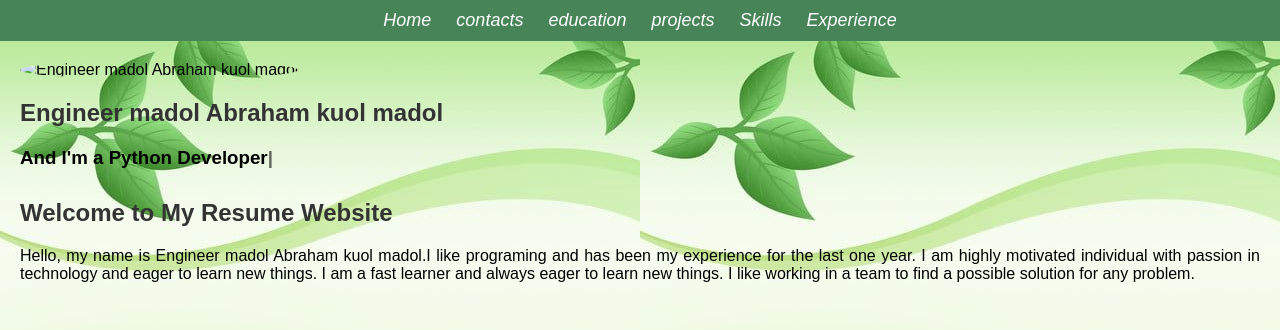
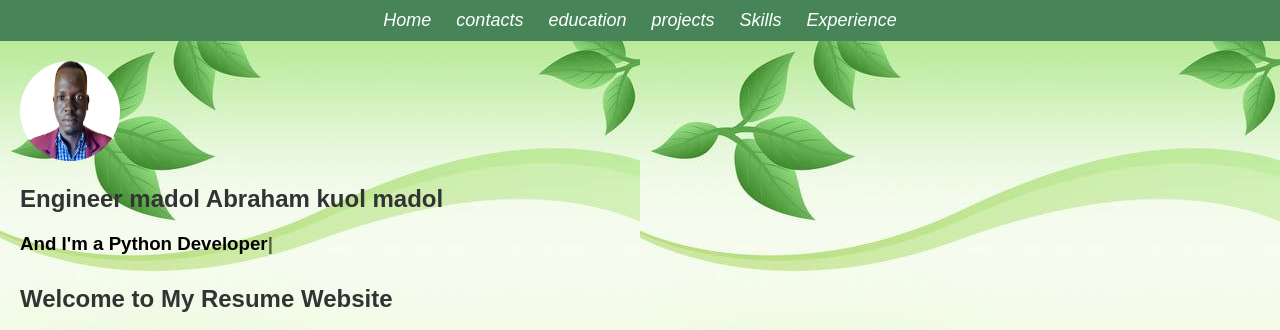
Before and after one commit to madol-abraham/My_Resume_site, a plain HTML site: page index.html in a window 1280 px wide. Shown: the top 330 px of the page. Drawn offline with nearby package versions, Linux system fonts and the light colour scheme; files whose address does not match are found by name.

Commit message:
Update index.html

```diff
--- a/index.html
+++ b/index.html
@@ -23,7 +23,7 @@
 
     <main>
         <section id="about">
-            <img src="Gallary/I love you.jpg" width="200" height="200" alt="Engineer madol Abraham kuol madol">
+            <img src="./I love you.jpg" width="100" height="100" alt="Engineer madol Abraham kuol madol">
             <h1>Engineer madol Abraham kuol madol</h1>
             <h3>And I'm a <span class="multiple-text"></span></h3>
         </section>
```
